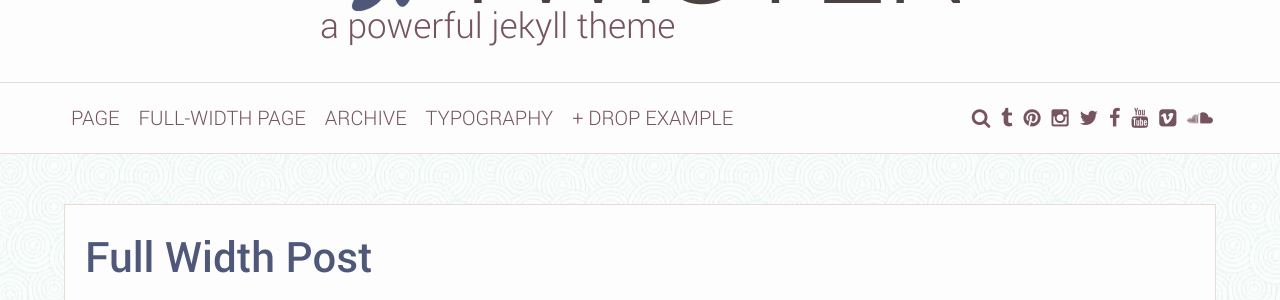
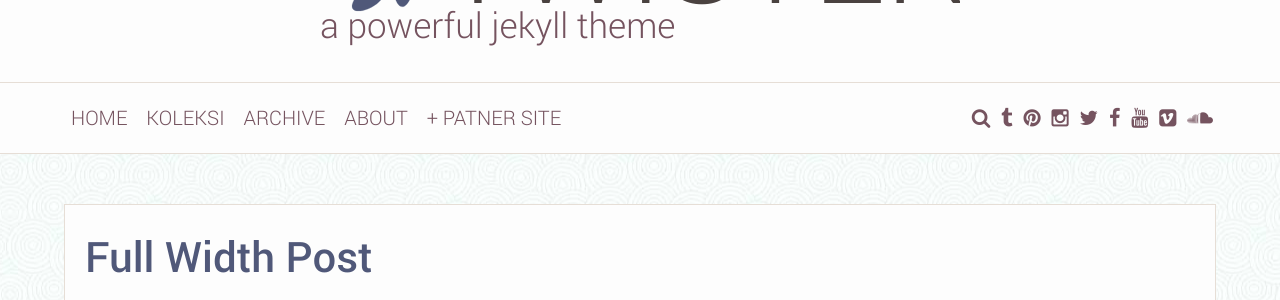
Before and after one commit to Risalbudiman/Risalbudiman.github.io, a Jekyll site: the page built from _posts/2015-02-05-standard-full.md, in a window 1280 px wide. Shown: the part 138-438 px from the top of the page. Built offline with Jekyll 4.4.1, drawn with Linux system fonts in a browser that asks for light colours.

Commit message:
Update nav.html

```diff
--- a/_includes/nav.html
+++ b/_includes/nav.html
@@ -4,22 +4,21 @@
             <a class="toggle_link noline"><i class="fa fa-close fa-lg"></i></a>
             <ul>
                 <li>
-                    <a href="{{ site.baseurl | replace: '//', '/' }}/page">Page</a>
+                    <a href="{{ site.baseurl | replace: '//', '/' }}/page">Home</a>
                 </li>
                 <li>
-                    <a href="{{ site.baseurl | replace: '//', '/' }}/page-full">Full-Width Page</a>
+                    <a href="{{ site.baseurl | replace: '//', '/' }}/page-full">Koleksi</a>
                 </li>
                 <li>
                     <a href="{{ site.baseurl | replace: '//', '/' }}/archive">Archive</a>
                 </li>
                 <li>
-                    <a href="{{ site.baseurl | replace: '//', '/' }}/typography">Typography</a>
+                    <a href="{{ site.baseurl | replace: '//', '/' }}/typography">About</a>
                 </li>
-                <li class="parent"><a href="#">Drop Example</a>
+                <li class="parent"><a href="#">Patner Site</a>
                     <ul>
-                        <li><a href="/child1">child</a></li>
-                        <li><a href="/child2">child</a></li>
-                        <li><a href="/child3">child</a></li>
+                        <li><a href="http://sif.uin-suska.ac.id/">SIFUIN</a></li>
+                        <li><a href="http://uin-suska.ac.id/">UINSUSKA</a></li>
                     </ul>
                 </li>
             </ul>
```
